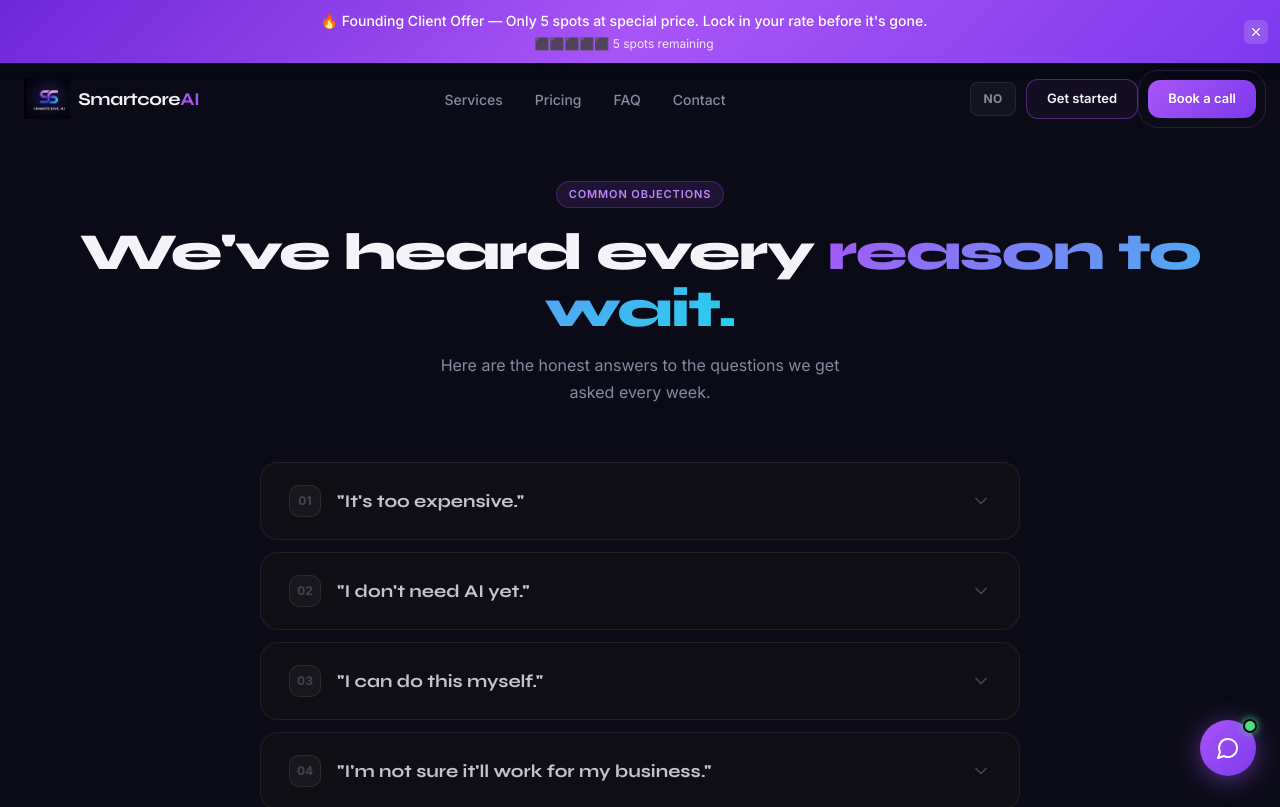
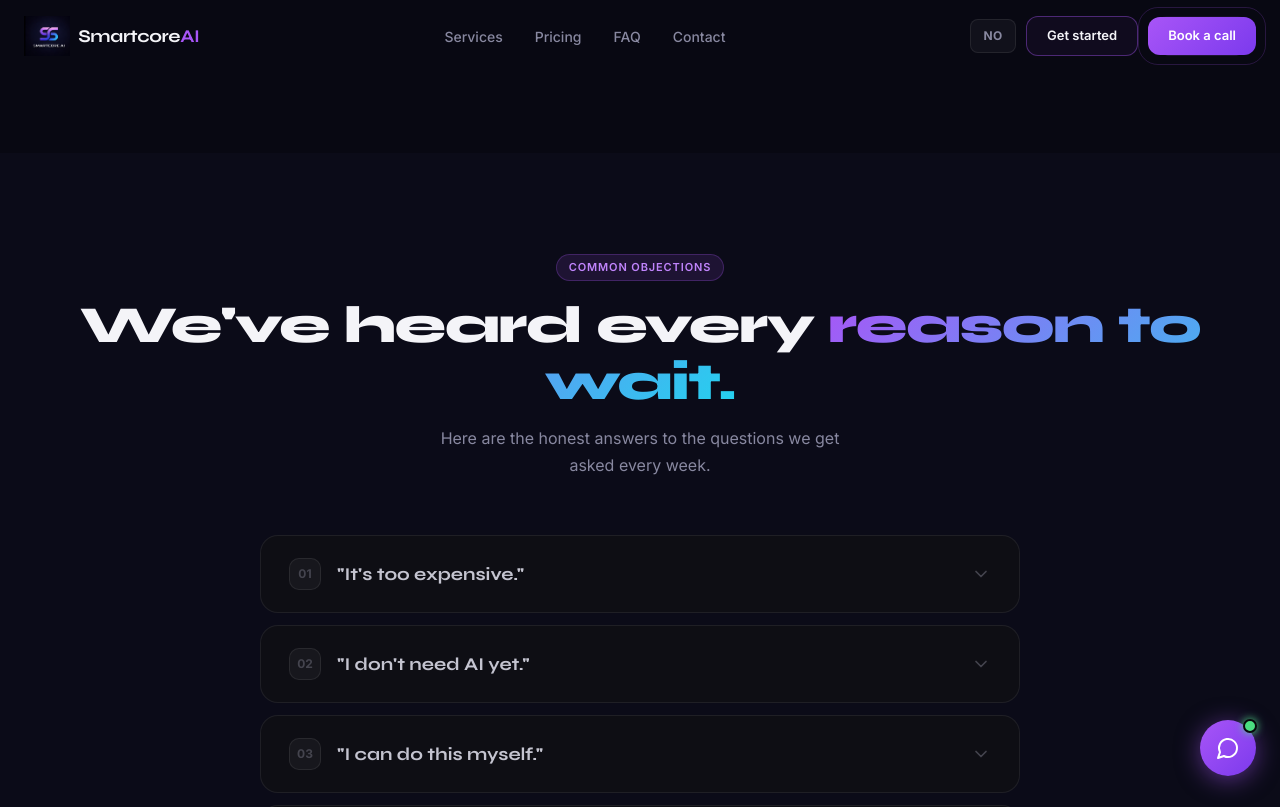
Before and after one commit to Smartcoreai/Smartcoreaimain, a Next.js app: page /faq in a window 1280 px wide. Shown: the top 807 px of the page. Built offline with nearby package versions, Linux system fonts and the light colour scheme.

Commit message:
fix: ensure founding client banner renders on homepage

```diff
--- a/app/page.tsx
+++ b/app/page.tsx
@@ -1,4 +1,5 @@
 import Navbar from "@/components/Navbar";
+import FoundingBanner from "@/components/FoundingBanner";
 import Hero from "@/components/Hero";
 import Ticker from "@/components/Ticker";
 import Services from "@/components/Services";
@@ -12,6 +13,7 @@ import ChatWidget from "@/components/ChatWidget";
 export default function HomePage() {
   return (
     <>
+      <FoundingBanner />
       <Navbar />
       <main>
         <Hero />
--- a/components/Navbar.tsx
+++ b/components/Navbar.tsx
@@ -3,7 +3,6 @@ import { useState, useEffect } from "react";
 import { Menu, X } from "lucide-react";
 import Image from "next/image";
 import { useLanguage, type Lang } from "@/lib/i18n";
-import FoundingBanner from "@/components/FoundingBanner";
 
 export default function Navbar() {
   const { lang, setLang, t } = useLanguage();
@@ -28,10 +27,9 @@ export default function Navbar() {
   return (
     <header
       style={{
-        position: "fixed",
+        position: "sticky",
         top: 0,
-        left: 0,
-        right: 0,
+        width: "100%",
         zIndex: 200,
         transition: "all 0.4s ease",
         background: scrolled ? "rgba(8,8,12,0.85)" : "transparent",
@@ -39,7 +37,6 @@ export default function Navbar() {
         borderBottom: scrolled ? "1px solid rgba(255,255,255,0.05)" : "1px solid transparent",
       }}
     >
-      <FoundingBanner />
       <div className="wrap" style={{ padding: "0 24px" }}>
         <div style={{ display: "flex", alignItems: "center", justifyContent: "space-between", height: 72 }}>
           {/* Logo */}
```
